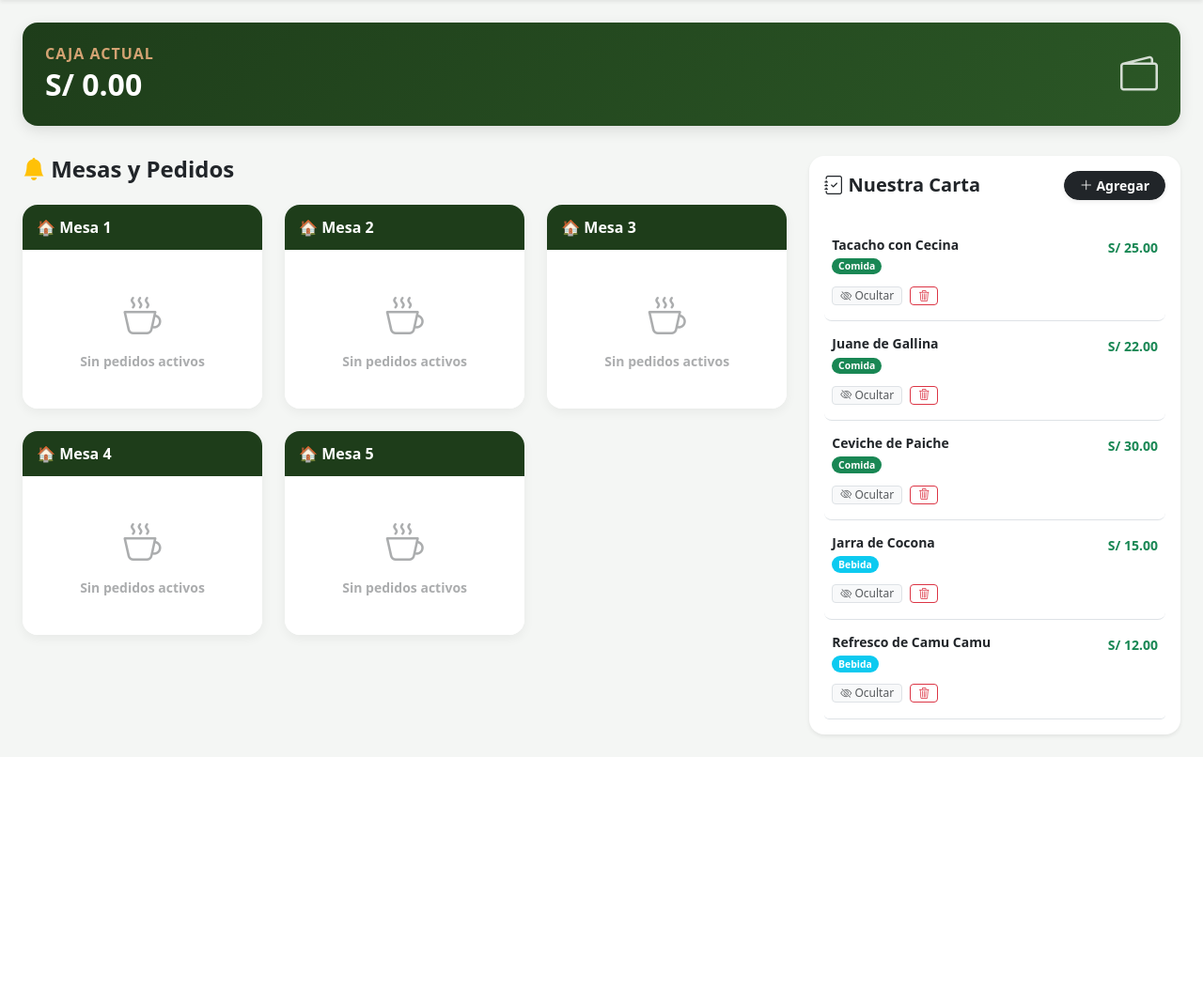
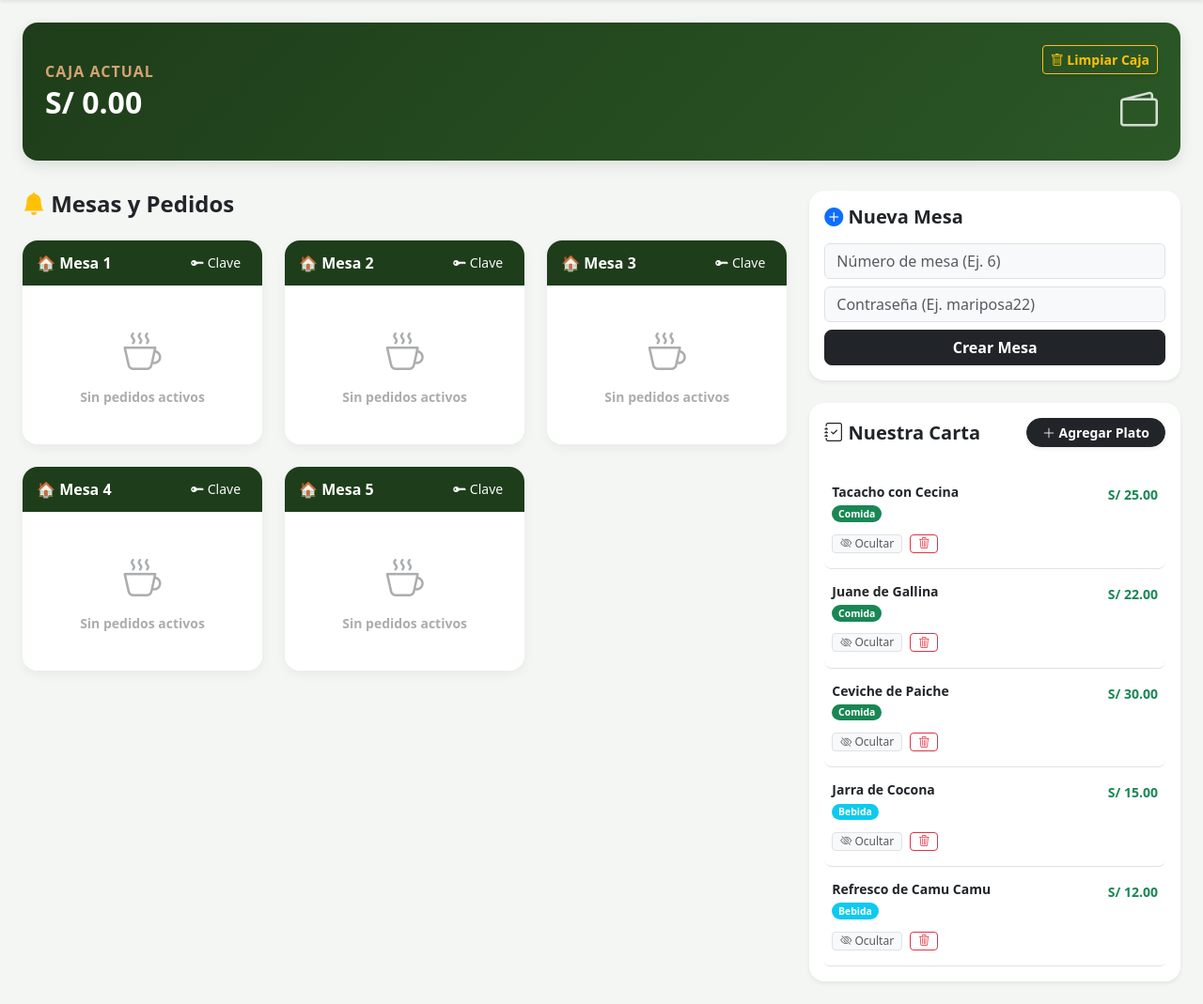
Before and after one commit to anthonyprado8080/la-selva-app, a Flask app: page /admin in a window 1280 px wide. Shown: the part 72-1141 px from the top of the page at 94% size. Before the commit the page ends 859 px from the top, so only its background shows below. Run offline with Flask 3, Linux system fonts and the light colour scheme; the visitor is signed in with stand-in values (Sample User, id 1).

Commit message:
Sistema final con claves dinamicas

```diff
--- a/app.py
+++ b/app.py
@@ -50,7 +50,6 @@ class DetallePedido(db.Model):
     cantidad = db.Column(db.Integer, nullable=False)
     precio_unitario = db.Column(db.Float, nullable=False)
 
-    # Relación para obtener el nombre del plato
     plato = db.relationship('Plato')
 
 # ==========================================
@@ -110,7 +109,6 @@ def enviar_pedido():
         flash('Debes seleccionar al menos un plato.', 'error')
         return redirect(url_for('ver_carta'))
 
-    # Lógica de Cuenta Abierta (Rondas)
     pedido_actual = Pedido.query.filter_by(mesa_id=mesa_id, estado='Pendiente').first()
 
     if pedido_actual:
@@ -146,7 +144,6 @@ def logout():
 def admin_login():
     if request.method == 'POST':
         password = request.form.get('password', '').strip()
-        print(f"---- ATENCIÓN: El HTML envió la clave: '{password}' ----")
 
         if password == 'admin':
             session['admin_logged_in'] = True
@@ -164,13 +161,11 @@ def admin_dashboard():
 
     todas_mesas = Mesa.query.order_by(Mesa.numero).all()
     todos_platos = Plato.query.all()
-    pedidos_activos = Pedido.query.filter_by(estado='Pendiente').all()
 
-    # Calcular ganancias del día
     pedidos_pagados = Pedido.query.filter_by(estado='Pagado').all()
     ganancias_hoy = sum(pedido.total for pedido in pedidos_pagados)
 
-    return render_template('admin.html', mesas=todas_mesas, platos=todos_platos, pedidos=pedidos_activos, ganancias=ganancias_hoy)
+    return render_template('admin.html', mesas=todas_mesas, platos=todos_platos, ganancias=ganancias_hoy)
 
 @app.route('/admin/cobrar/<int:pedido_id>', methods=['POST'])
 def cobrar_pedido(pedido_id):
@@ -182,14 +177,61 @@ def cobrar_pedido(pedido_id):
         pedido.estado = 'Pagado'
         pedido.metodo_pago = request.form.get('metodo_pago', 'Efectivo')
         db.session.commit()
-        flash(f'Mesa liberada. Pedido cobrado con éxito.', 'success')
+        flash('Mesa liberada. Pedido cobrado con éxito.', 'success')
 
     return redirect(url_for('admin_dashboard'))
 
-@app.route('/admin/logout')
-def admin_logout():
-    session.pop('admin_logged_in', None)
-    return redirect(url_for('admin_login'))
+@app.route('/admin/limpiar-caja', methods=['POST'])
+def limpiar_caja():
+    if not session.get('admin_logged_in'):
+        return redirect(url_for('admin_login'))
+
+    pedidos_pagados = Pedido.query.filter_by(estado='Pagado').all()
+    for p in pedidos_pagados:
+        p.estado = 'Archivado'
+
+    db.session.commit()
+    flash('Caja reiniciada a S/ 0.00. ¡Listos para nuevas ventas!', 'success')
+    return redirect(url_for('admin_dashboard'))
+
+@app.route('/admin/mesa/agregar', methods=['POST'])
+def agregar_mesa():
+    if not session.get('admin_logged_in'):
+        return redirect(url_for('admin_login'))
+
+    numero = request.form.get('numero')
+    password_personalizada = request.form.get('password')
+
+    mesa_existente = Mesa.query.filter_by(numero=numero).first()
+    if mesa_existente:
+        flash(f'La mesa {numero} ya existe.', 'error')
+        return redirect(url_for('admin_dashboard'))
+
+    password_mesa = generate_password_hash(password_personalizada)
+    nueva_mesa = Mesa(numero=numero, password_hash=password_mesa)
+
+    db.session.add(nueva_mesa)
+    db.session.commit()
+
+    flash(f'Mesa {numero} agregada con éxito.', 'success')
+    return redirect(url_for('admin_dashboard'))
+
+@app.route('/admin/mesa/cambiar-clave/<int:id>', methods=['POST'])
+def cambiar_clave_mesa(id):
+    if not session.get('admin_logged_in'):
+        return redirect(url_for('admin_login'))
+
+    mesa = Mesa.query.get(id)
+    nueva_clave = request.form.get('nueva_clave')
+
+    if mesa and nueva_clave:
+        mesa.password_hash = generate_password_hash(nueva_clave)
+        db.session.commit()
+        flash(f'Clave de la Mesa {mesa.numero} actualizada correctamente.', 'success')
+    else:
+        flash('Error al actualizar la clave.', 'error')
+
+    return redirect(url_for('admin_dashboard'))
 
 @app.route('/admin/plato/agregar', methods=['POST'])
 def agregar_plato():
@@ -209,7 +251,7 @@ def agregar_plato():
     db.session.add(nuevo_plato)
     db.session.commit()
 
-    flash(f'Plato "{nombre}" agregado exitosamente a la carta.', 'success')
+    flash(f'Plato "{nombre}" agregado.', 'success')
     return redirect(url_for('admin_dashboard'))
 
 @app.route('/admin/plato/toggle/<int:id>', methods=['POST'])
@@ -237,6 +279,11 @@ def eliminar_plato(id):
 
     return redirect(url_for('admin_dashboard'))
 
+@app.route('/admin/logout')
+def admin_logout():
+    session.pop('admin_logged_in', None)
+    return redirect(url_for('admin_login'))
+
 # ==========================================
 # 5. INICIALIZACIÓN
 # ==========================================
--- a/templates/admin.html
+++ b/templates/admin.html
@@ -26,33 +26,69 @@
     </nav>
 
     <div class="container-fluid py-4 px-4">
+
+        <!-- SECCIÓN: RESUMEN DE CAJA -->
         <div class="caja-resumen d-flex justify-content-between align-items-center">
             <div>
                 <h6 class="mb-1 text-uppercase fw-bold" style="letter-spacing: 1px; color: var(--selva-accent);">Caja Actual</h6>
                 <h2 class="mb-0 fw-bold">S/ {{ "%.2f"|format(ganancias) }}</h2>
             </div>
             <div class="text-end">
+                <form action="/admin/limpiar-caja" method="POST" onsubmit="return confirm('¿Seguro que deseas reiniciar la caja a cero? Los pedidos actuales se archivarán y comenzará un nuevo día.');">
+                    <button type="submit" class="btn btn-outline-warning btn-sm fw-bold mb-2 shadow-sm">
+                        <i class="bi bi-trash"></i> Limpiar Caja
+                    </button>
+                </form>
                 <i class="bi bi-wallet2" style="font-size: 2.5rem; opacity: 0.8;"></i>
             </div>
         </div>
 
         <div class="row">
+            <!-- SECCIÓN: MESAS Y PEDIDOS -->
             <div class="col-lg-8">
                 <h4 class="fw-bold mb-4 text-dark"><i class="bi bi-bell-fill text-warning"></i> Mesas y Pedidos</h4>
+
                 {% with messages = get_flashed_messages(with_categories=true) %}
                     {% if messages %}
                         {% for category, message in messages %}
-                            <div class="alert alert-success py-2 small fw-bold shadow-sm rounded-3"><i class="bi bi-check-circle-fill"></i> {{ message }}</div>
+                            <div class="alert alert-{% if category == 'error' %}danger{% else %}success{% endif %} py-2 small fw-bold shadow-sm rounded-3">
+                                <i class="bi bi-info-circle-fill"></i> {{ message }}
+                            </div>
                         {% endfor %}
                     {% endif %}
                 {% endwith %}
+
                 <div class="row">
                     {% for m in mesas %}
                     <div class="col-md-6 col-xl-4">
                         <div class="card card-mesa">
-                            <div class="mesa-header">
-                                <span>🏠 Mesa {{ m.numero }}</span>
+
+                            <!-- CABECERA DE LA MESA Y BOTÓN CAMBIAR CLAVE -->
+                            <div class="mesa-header align-items-center">
+                                <span class="mb-0">🏠 Mesa {{ m.numero }}</span>
+                                <button type="button" class="btn btn-sm btn-outline-light py-0 px-2 border-0" data-bs-toggle="modal" data-bs-target="#modalClave{{ m.id }}" title="Cambiar Clave">
+                                    <i class="bi bi-key-fill"></i> Clave
+                                </button>
                             </div>
+
+                            <!-- MODAL PARA CAMBIAR CLAVE DE ESTA MESA -->
+                            <div class="modal fade" id="modalClave{{ m.id }}" tabindex="-1" aria-hidden="true">
+                                <div class="modal-dialog modal-sm modal-dialog-centered">
+                                    <div class="modal-content">
+                                        <div class="modal-header bg-warning text-dark py-2">
+                                            <h6 class="modal-title fw-bold mb-0">Cambiar clave: Mesa {{ m.numero }}</h6>
+                                            <button type="button" class="btn-close btn-sm" data-bs-dismiss="modal" aria-label="Close"></button>
+                                        </div>
+                                        <div class="modal-body p-3">
+                                            <form action="/admin/mesa/cambiar-clave/{{ m.id }}" method="POST">
+                                                <input type="text" name="nueva_clave" class="form-control form-control-sm mb-2" placeholder="Escribe la nueva contraseña" required>
+                                                <button type="submit" class="btn btn-dark btn-sm w-100 fw-bold">Actualizar Clave</button>
+                                            </form>
+                                        </div>
+                                    </div>
+                                </div>
+                            </div>
+
                             <div class="card-body bg-white p-3">
                                 {% set pedido_activo = m.pedidos|selectattr('estado', 'equalto', 'Pendiente')|list %}
                                 {% if pedido_activo %}
@@ -102,12 +138,25 @@
                 </div>
             </div>
 
+            <!-- SECCIÓN: BARRA LATERAL (CARTA Y CREAR MESA) -->
             <div class="col-lg-4">
+
+                <!-- AGREGAR MESA CON CONTRASEÑA PERSONALIZADA -->
+                <div class="card border-0 shadow-sm p-3 mb-4" style="border-radius: 16px;">
+                    <h5 class="fw-bold mb-3 text-dark"><i class="bi bi-plus-circle-fill text-primary"></i> Nueva Mesa</h5>
+                    <form action="/admin/mesa/agregar" method="POST" class="d-flex flex-column gap-2">
+                        <input type="number" name="numero" class="form-control bg-light" placeholder="Número de mesa (Ej. 6)" required>
+                        <input type="text" name="password" class="form-control bg-light" placeholder="Contraseña (Ej. mariposa22)" required>
+                        <button type="submit" class="btn btn-dark fw-bold px-4 rounded-3">Crear Mesa</button>
+                    </form>
+                </div>
+
+                <!-- GESTIÓN DE CARTA -->
                 <div class="card border-0 shadow-sm p-3" style="border-radius: 16px;">
                     <div class="d-flex justify-content-between align-items-center mb-4">
                         <h5 class="fw-bold mb-0 text-dark"><i class="bi bi-journal-check"></i> Nuestra Carta</h5>
                         <button class="btn btn-dark btn-sm rounded-pill fw-bold px-3 shadow-sm" data-bs-toggle="modal" data-bs-target="#modalNuevoPlato">
-                            <i class="bi bi-plus-lg"></i> Agregar
+                            <i class="bi bi-plus-lg"></i> Agregar Plato
                         </button>
                     </div>
 
@@ -138,11 +187,12 @@
                         {% endfor %}
                     </div>
                 </div>
+
             </div>
         </div>
     </div>
 
-    <!-- Modal para Agregar Plato -->
+    <!-- MODAL NUEVO PLATO -->
     <div class="modal fade" id="modalNuevoPlato" tabindex="-1" aria-hidden="true">
         <div class="modal-dialog modal-dialog-centered">
             <div class="modal-content" style="border-radius: 16px; border: none;">
```
Also changed, not shown: instance/database.db.
